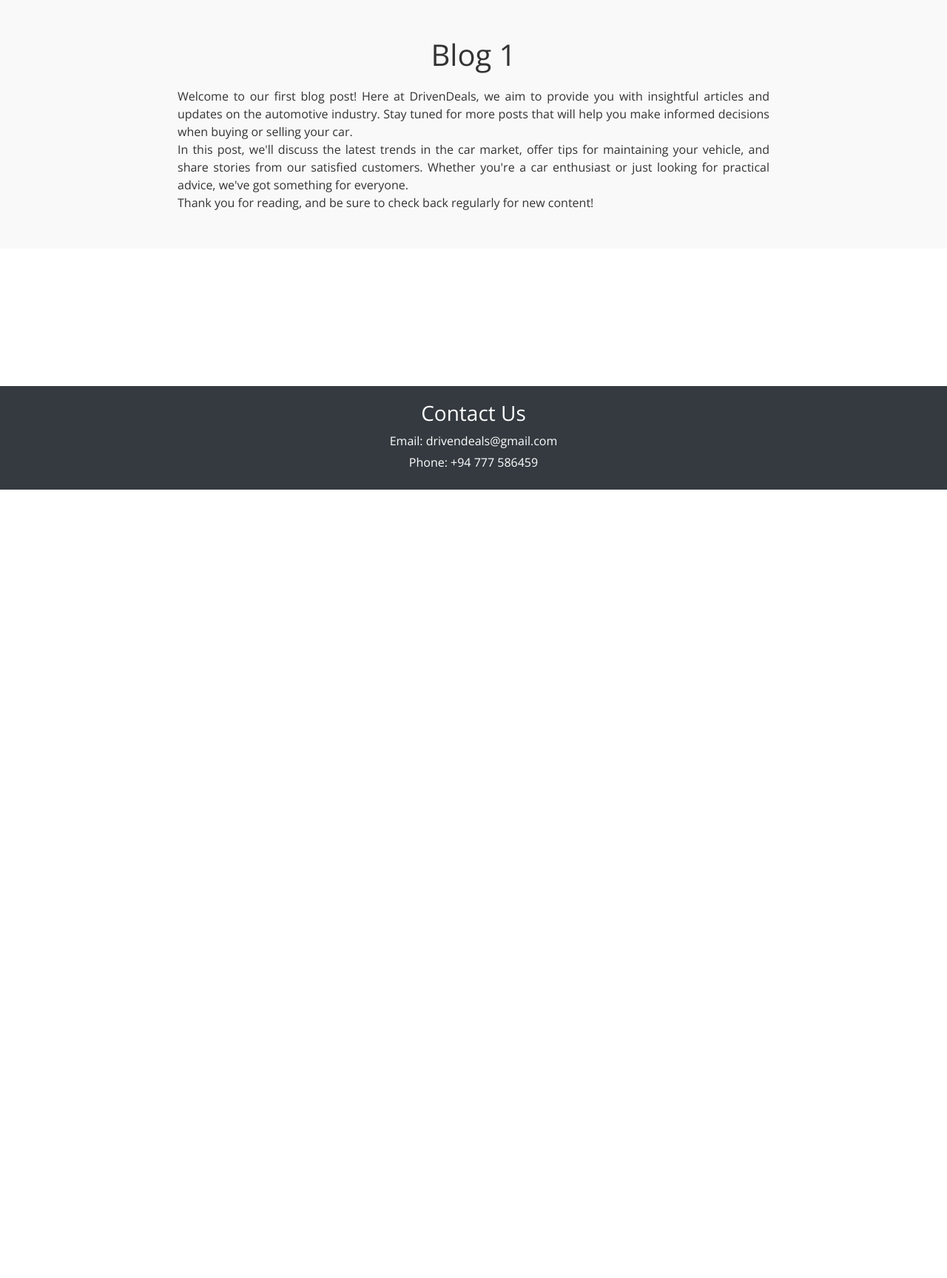
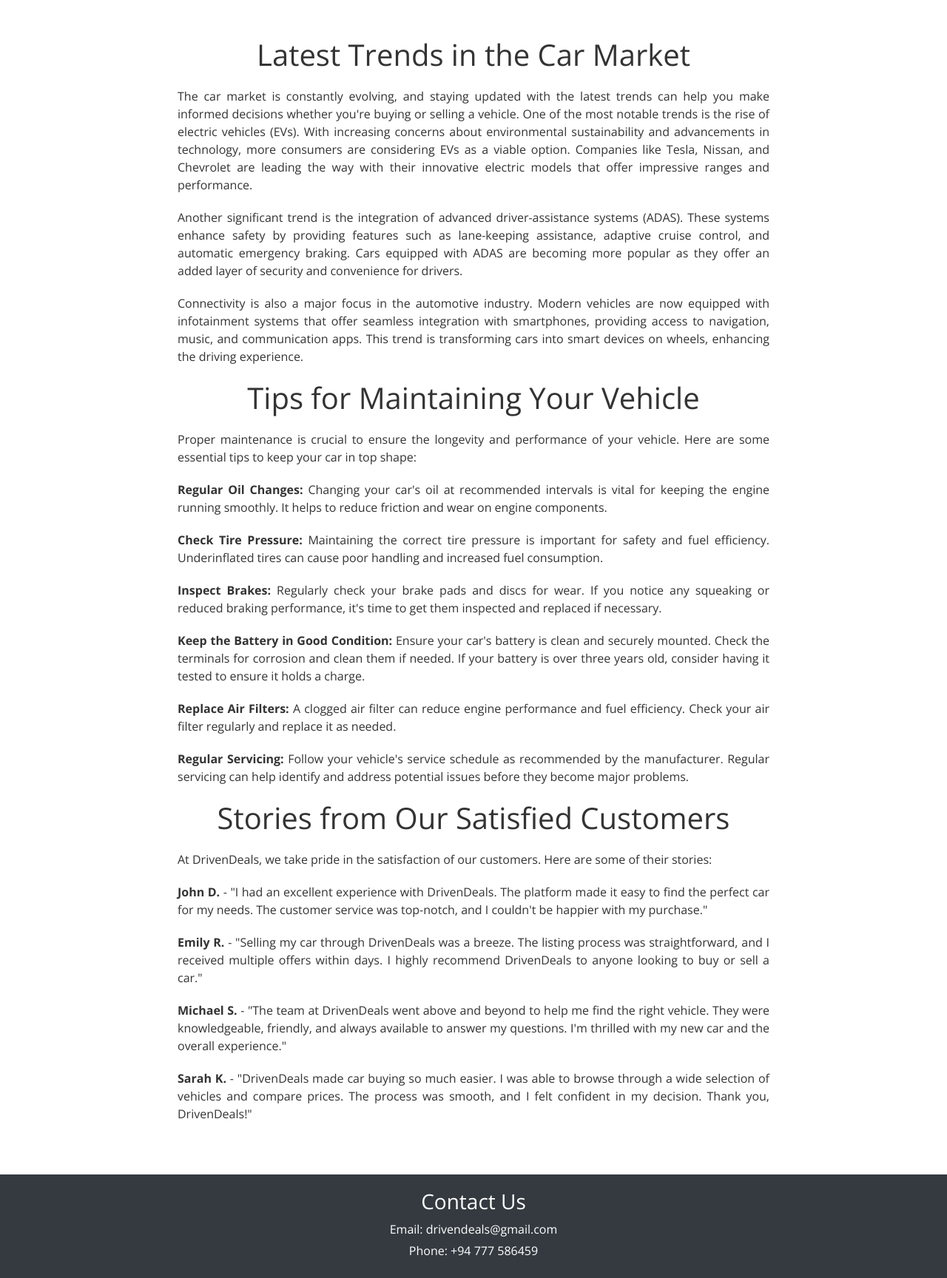
Before and after one commit to vinuvii/DrivenDeals, a Django app: page /blog1/ in a window 1280 px wide. Shown: the part 138-1866 px from the top of the page at 74% size. Before the commit the page ends 800 px from the top, so only its background shows below. Run offline with Django 5.2, Linux system fonts and the light colour scheme; some libraries are stand-ins or nearby versions.

Commit message:
Updated blog1.html

```diff
--- a/vehicles/templates/vehicles/blog1.html
+++ b/vehicles/templates/vehicles/blog1.html
@@ -1,11 +1,10 @@
-<!-- templates/blog1.html -->
 {% extends 'base.html' %}
 
 {% block extra_head %}
 <style>
     .blog-section {
         padding: 50px 20px;
-        background-color: #f9f9f9;
+        background-color: #ffffff;
         color: #333;
     }
     .blog-section h1 {
@@ -14,7 +13,7 @@
     }
     .blog-section p {
         text-align: justify;
-        margin: 0 auto;
+        margin: 0 auto 20px auto; /* Added margin-bottom for spacing between paragraphs */
         max-width: 800px;
     }
 </style>
@@ -22,15 +21,55 @@
 
 {% block content %}
 <div class="blog-section">
-    <h1>Blog 1</h1>
+    <h1>Latest Trends in the Car Market</h1>
     <p>
-        Welcome to our first blog post! Here at DrivenDeals, we aim to provide you with insightful articles and updates on the automotive industry. Stay tuned for more posts that will help you make informed decisions when buying or selling your car.
+        The car market is constantly evolving, and staying updated with the latest trends can help you make informed decisions whether you're buying or selling a vehicle. One of the most notable trends is the rise of electric vehicles (EVs). With increasing concerns about environmental sustainability and advancements in technology, more consumers are considering EVs as a viable option. Companies like Tesla, Nissan, and Chevrolet are leading the way with their innovative electric models that offer impressive ranges and performance.
     </p>
     <p>
-        In this post, we'll discuss the latest trends in the car market, offer tips for maintaining your vehicle, and share stories from our satisfied customers. Whether you're a car enthusiast or just looking for practical advice, we've got something for everyone.
+        Another significant trend is the integration of advanced driver-assistance systems (ADAS). These systems enhance safety by providing features such as lane-keeping assistance, adaptive cruise control, and automatic emergency braking. Cars equipped with ADAS are becoming more popular as they offer an added layer of security and convenience for drivers.
     </p>
     <p>
-        Thank you for reading, and be sure to check back regularly for new content!
+        Connectivity is also a major focus in the automotive industry. Modern vehicles are now equipped with infotainment systems that offer seamless integration with smartphones, providing access to navigation, music, and communication apps. This trend is transforming cars into smart devices on wheels, enhancing the driving experience.
+    </p>
+
+    <h1>Tips for Maintaining Your Vehicle</h1>
+    <p>
+        Proper maintenance is crucial to ensure the longevity and performance of your vehicle. Here are some essential tips to keep your car in top shape:
+    </p>
+    <p>
+        <strong>Regular Oil Changes:</strong> Changing your car's oil at recommended intervals is vital for keeping the engine running smoothly. It helps to reduce friction and wear on engine components.
+    </p>
+    <p>
+        <strong>Check Tire Pressure:</strong> Maintaining the correct tire pressure is important for safety and fuel efficiency. Underinflated tires can cause poor handling and increased fuel consumption.
+    </p>
+    <p>
+        <strong>Inspect Brakes:</strong> Regularly check your brake pads and discs for wear. If you notice any squeaking or reduced braking performance, it's time to get them inspected and replaced if necessary.
+    </p>
+    <p>
+        <strong>Keep the Battery in Good Condition:</strong> Ensure your car's battery is clean and securely mounted. Check the terminals for corrosion and clean them if needed. If your battery is over three years old, consider having it tested to ensure it holds a charge.
+    </p>
+    <p>
+        <strong>Replace Air Filters:</strong> A clogged air filter can reduce engine performance and fuel efficiency. Check your air filter regularly and replace it as needed.
+    </p>
+    <p>
+        <strong>Regular Servicing:</strong> Follow your vehicle's service schedule as recommended by the manufacturer. Regular servicing can help identify and address potential issues before they become major problems.
+    </p>
+
+    <h1>Stories from Our Satisfied Customers</h1>
+    <p>
+        At DrivenDeals, we take pride in the satisfaction of our customers. Here are some of their stories:
+    </p>
+    <p>
+        <strong>John D.</strong> - "I had an excellent experience with DrivenDeals. The platform made it easy to find the perfect car for my needs. The customer service was top-notch, and I couldn't be happier with my purchase."
+    </p>
+    <p>
+        <strong>Emily R.</strong> - "Selling my car through DrivenDeals was a breeze. The listing process was straightforward, and I received multiple offers within days. I highly recommend DrivenDeals to anyone looking to buy or sell a car."
+    </p>
+    <p>
+        <strong>Michael S.</strong> - "The team at DrivenDeals went above and beyond to help me find the right vehicle. They were knowledgeable, friendly, and always available to answer my questions. I'm thrilled with my new car and the overall experience."
+    </p>
+    <p>
+        <strong>Sarah K.</strong> - "DrivenDeals made car buying so much easier. I was able to browse through a wide selection of vehicles and compare prices. The process was smooth, and I felt confident in my decision. Thank you, DrivenDeals!"
     </p>
 </div>
 {% endblock %}
```
